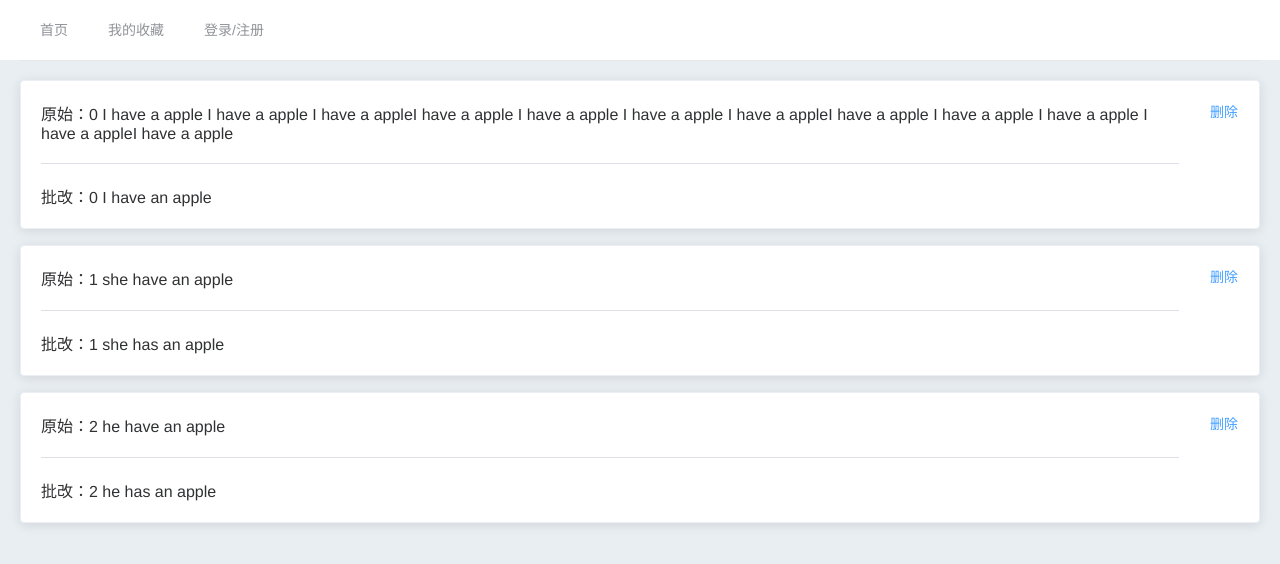
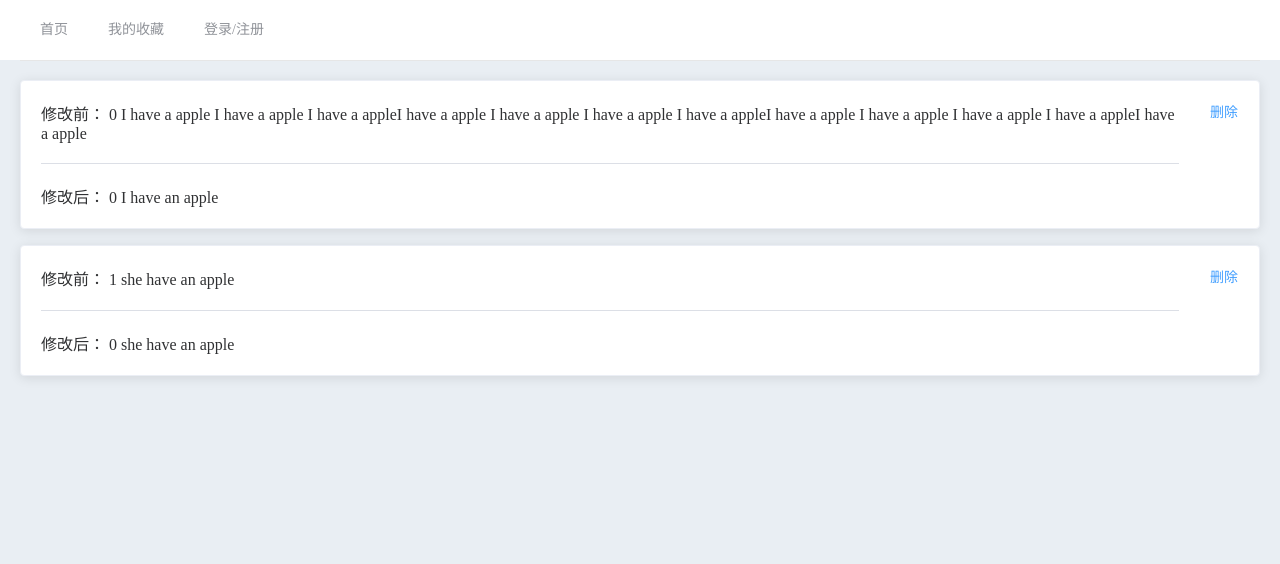
Before and after one commit to dumplant/openai-correction-app, a Vue app: page /#/collections in a window 1280 px wide. Shown: the top 564 px of the page. Built offline with nearby package versions, Linux system fonts and the light colour scheme.

Commit message:
modify ouputBox

```diff
--- a/src/App.vue
+++ b/src/App.vue
@@ -8,15 +8,19 @@
 export default {
   name: 'App',
   components: {
- }
+  }
 }
 </script>
 
 <style scoped>
-#app {
-  font-family: Avenir, Helvetica, Arial, sans-serif;
+body {
+  font-family: "Helvetica Neue", Helvetica, "PingFang SC", "Hiragino Sans GB", "Microsoft YaHei", "微软雅黑", Arial, sans-serif;
   -webkit-font-smoothing: antialiased;
   -moz-osx-font-smoothing: grayscale;
+}
+
+#app {
+
   /* text-align: center;
   color: #2c3e50;
   margin-top: 60px; */
--- a/src/components/Writings/CollectionItem.vue
+++ b/src/components/Writings/CollectionItem.vue
@@ -3,12 +3,13 @@
         <el-button style="float: right; padding: 3px 0" type="text" @click="deleteItem">删除</el-button>
 
         <div class="text item">
-            <span> {{ '原始：' + input }}
+            <span> 修改前：
+            </span>
+            <span> {{ input }}
             </span>
             <el-divider></el-divider>
-            <span>
-                {{ '批改：' + output }}
-
+            <span> 修改后：
+                </span><span v-html="diffHtml">
             </span>
         </div>
     </el-card>
@@ -17,7 +18,7 @@
 <script>
 export default {
     name: 'collection-item',
-    props: ['input', 'output', 'id'],
+    props: ['input', 'output', 'diffHtml', 'id'],
 
     data() {
         return {
@@ -40,7 +41,8 @@ export default {
 .text {
     width: 95%;
 }
-.el-divider{
+
+.el-divider {
     margin: 20px 0;
 }
 </style>
--- a/src/components/Writings/WritingArea.vue
+++ b/src/components/Writings/WritingArea.vue
@@ -3,21 +3,26 @@
         <el-row>
             <el-col :span="12">
                 <div class="grid-content bg-purple">
-                    <el-input type="textarea" v-model="form.text" resize="none" placeholder="请输入..." rows="10" style="font-size: 1.32rem;"></el-input>
+                    <el-input type="textarea" v-model="form.text" resize="none" placeholder="请输入..." rows="10" style="font-size: 1.32rem;" spellcheck ="false"></el-input>
                 </div>
                 <el-button type="primary" @click="onSubmitGrammar" class="submitBtn" :disabled="!!!form.text">提交</el-button>
 
             </el-col>
             <el-col :span="12">
                 <div class="grid-content bg-purple-light">
-                    <el-tabs type="border-card">
+                    <!-- <el-tabs type="border-card">
                         <el-tab-pane label="语法检查" v-loading="loading" style="height: 16rem;">
                             <div style="height: 100%;">
                                 <div style="white-space: pre-wrap;" v-if="!!grammarRes" v-html="diffHtml"></div>
                                 <el-button type="warning" icon="el-icon-star-off" circle v-if="!!grammarRes" class="collectBtn" size="mini" @click="collect"></el-button>
                             </div>
                         </el-tab-pane>
-                    </el-tabs>
+                    </el-tabs> -->
+                    <div class="outputBox" v-html="diffHtml" v-loading="loading" contenteditable="true" spellcheck ="false">
+                    </div>
+                    <!-- <div class="outputTextarea" style="white-space: pre-wrap;" v-if="!!grammarRes"  ></div> -->
+                    <el-button type="warning" icon="el-icon-star-off" circle v-if="!!grammarRes" class="collectBtn" size="mini" @click="collect"></el-button>
+
                 </div>
             </el-col>
         </el-row>
@@ -39,9 +44,10 @@ export default {
             collectedItem: {
                 input: '',
                 output: '',
+                diffHtml: '',
                 id: ''
             },
-            diffHtml:''
+            diffHtml: ''
         }
     },
     methods: {
@@ -78,6 +84,7 @@ export default {
             this.collectedItem.output = this.grammarRes;
             this.collectedItem.id = new Date().toString();
             this.diffHtml = getHighLightDiff(this.form.text, this.grammarRes);
+            this.collectedItem.diffHtml = this.diffHtml;
         },
 
         collect() {
@@ -104,6 +111,25 @@ body {
 .submitBtn {
     margin-left: 2rem;
 }
+.outputBox {
+    font-family: monospace;
+    background: #feffff;
+    overflow: auto;
+    height: 19rem;
+    font-size: 1.32rem;
+    display: block;
+    padding: 5px 15px;
+    line-height: 1.5;
+    box-sizing: border-box;
+    width: 100%;
+    color: #606266;
+    background-color: #FFF;
+    background-image: none;
+    border: 1px solid #DCDFE6;
+    border-radius: 4px;
+    transition: border-color .2s cubic-bezier(.645, .045, .355, 1);
+}
+
 
 .collectBtn {
     position: absolute;
@@ -121,8 +147,6 @@ body {
 
 .el-col {
     border-radius: 4px;
-
-
 }
 
 .bg-purple-dark {
@@ -143,9 +167,10 @@ body {
     height: 20rem;
     width: 90%;
     margin: 1rem auto;
+    position: relative;
 
     &> :first-child {
-        height: 100%;
+        height: 102%;
     }
 
 }
--- a/src/store/modules/collections/actions.js
+++ b/src/store/modules/collections/actions.js
@@ -3,6 +3,7 @@ export default {
     const item = {
       input: data.input,
       output: data.output,
+      diffHtml: data.diffHtml,
       id: data.id,
     };
 
--- a/src/store/modules/collections/index.js
+++ b/src/store/modules/collections/index.js
@@ -11,18 +11,15 @@ export default {
           input:
             "0 I have a apple I have a apple I have a appleI have a apple I have a apple I have a apple I have a appleI have a apple I have a apple I have a apple I have a appleI have a apple",
           output: "0 I have an apple",
+          diffHtml: "0 I have an apple",
           id: "0",
         },
         {
           input: "1 she have an apple",
           output: "1 she has an apple",
+          diffHtml: "0 she have an apple",
           id: "1",
-        },
-        {
-          input: "2 he have an apple",
-          output: "2 he has an apple",
-          id: "2",
-        },
+        }
       ],
     };
   },
--- a/src/store/modules/collections/mutations.js
+++ b/src/store/modules/collections/mutations.js
@@ -1,7 +1,7 @@
 export default {
   addToCollections(state, payload) {
     if (!state.collections.find((item) => item.id === payload.id))
-      state.collections.push(payload);
+      state.collections.unshift(payload);
   },
   removeFromCollections(state, payload) {
     console.log("payload:" + payload);
--- a/src/views/MyCollections.vue
+++ b/src/views/MyCollections.vue
@@ -1,6 +1,6 @@
 <template>
     <div>
-        <collection-item v-for="item in items" :key="item.id" :id="item.id" :input="item.input" :output="item.output"></collection-item>
+        <collection-item v-for="item in items" :key="item.id" :id="item.id" :input="item.input" :output="item.output" :diffHtml="item.diffHtml"></collection-item>
         <el-empty v-if="!hasCollections" description="暂无收藏"></el-empty>
     </div>
 </template>
```
